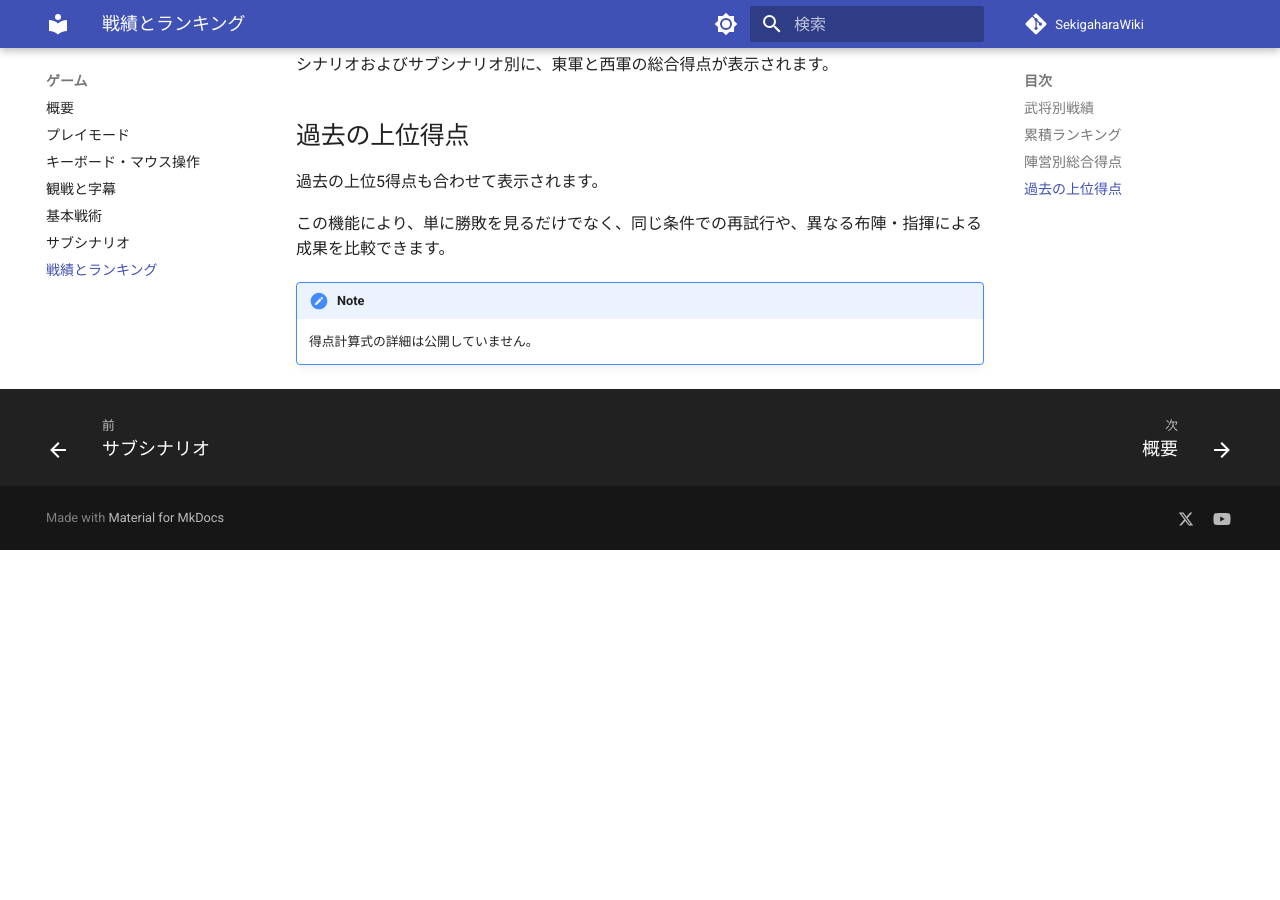
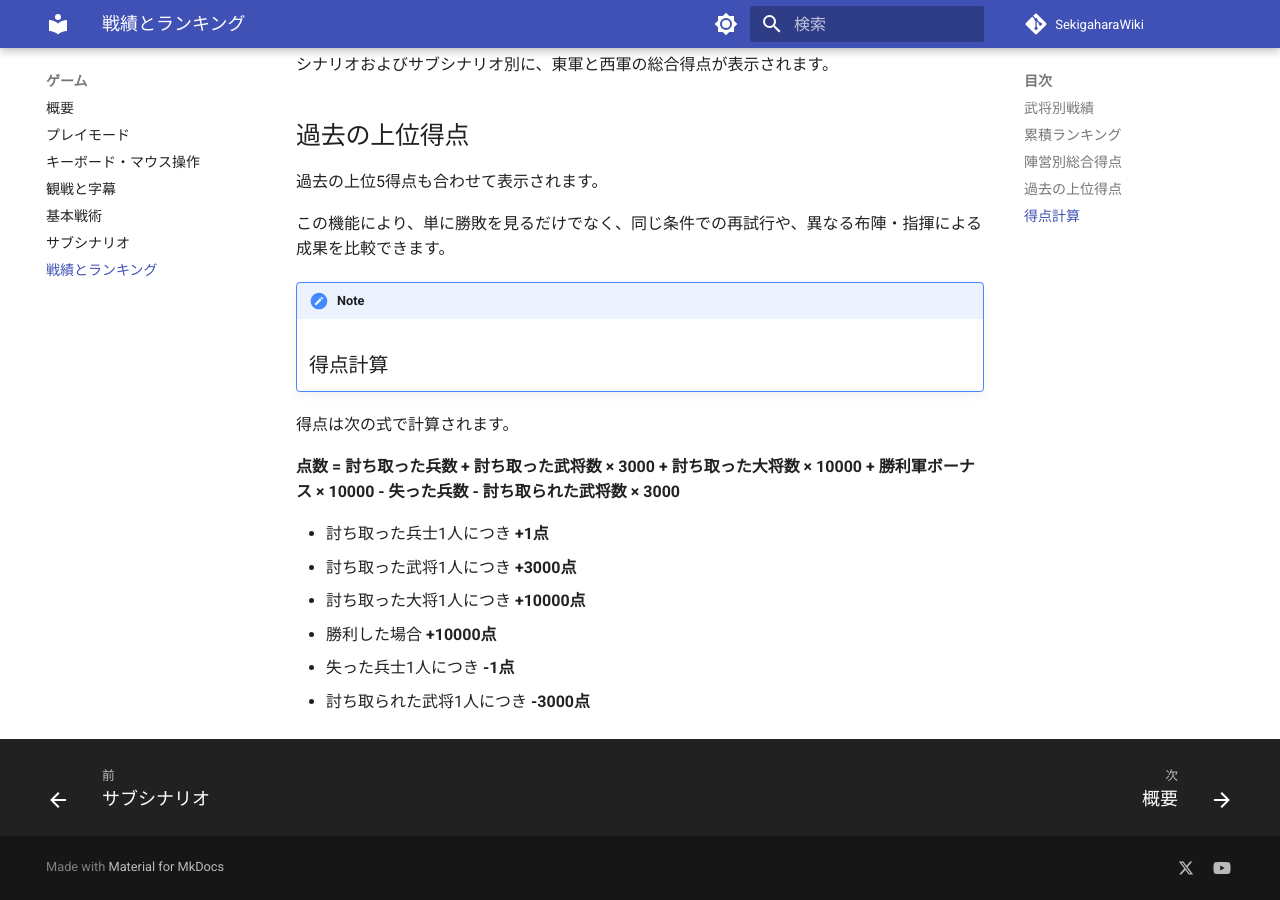
Before and after one commit to hsksat8-cmd/SekigaharaWiki, an MkDocs documentation site: the page built from docs/gameplay/results-and-rankings.md, in a window 1280 px wide and 900 px high, scrolled down 613 px. Built offline with MkDocs 1.6.1 and Material for MkDocs 9.7.7, drawn with Linux system fonts in a browser that asks for light colours; comment, search, counter and statistics services are not loaded; before the commit the page ends 1163 px from its top, so only the background shows below that.

Commit message:
various update

```diff
--- a/docs/gameplay/results-and-rankings.md
+++ b/docs/gameplay/results-and-rankings.md
@@ -23,4 +23,15 @@
 この機能により、単に勝敗を見るだけでなく、同じ条件での再試行や、異なる布陣・指揮による成果を比較できます。
 
 !!! note
-    得点計算式の詳細は公開していません。
+    ## 得点計算
+
+得点は次の式で計算されます。
+
+**点数 = 討ち取った兵数 + 討ち取った武将数 × 3000 + 討ち取った大将数 × 10000 + 勝利軍ボーナス × 10000 - 失った兵数 - 討ち取られた武将数 × 3000**
+
+- 討ち取った兵士1人につき **+1点**
+- 討ち取った武将1人につき **+3000点**
+- 討ち取った大将1人につき **+10000点**
+- 勝利した場合 **+10000点**
+- 失った兵士1人につき **-1点**
+- 討ち取られた武将1人につき **-3000点**
```
Also changed, not shown: docs/en/gameplay/results-and-rankings.md (+13 -0 lines), docs/formations/index.md (+1 -1 lines).
